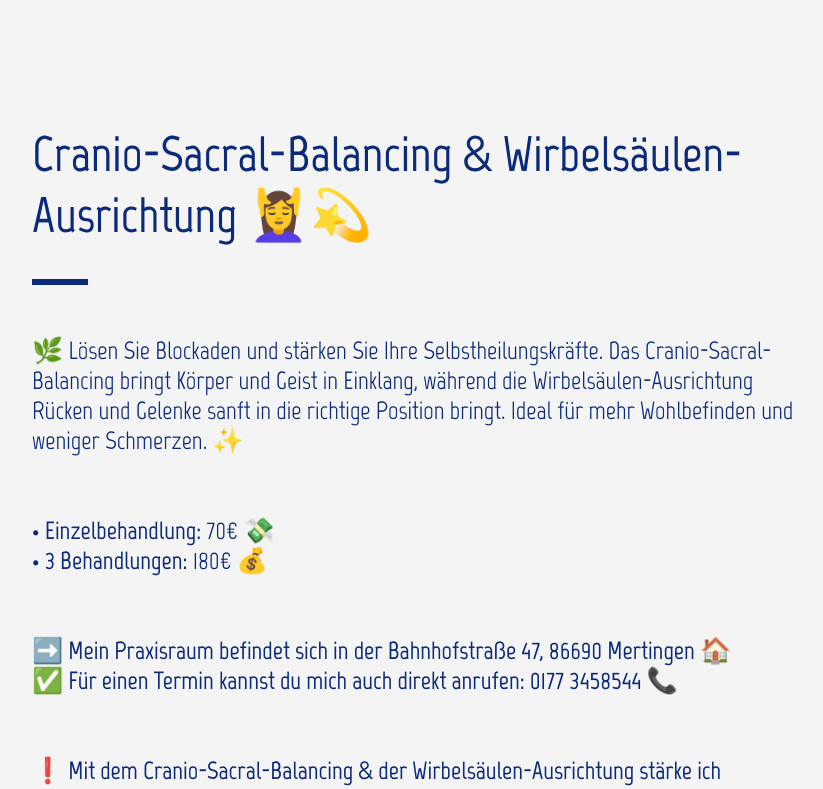
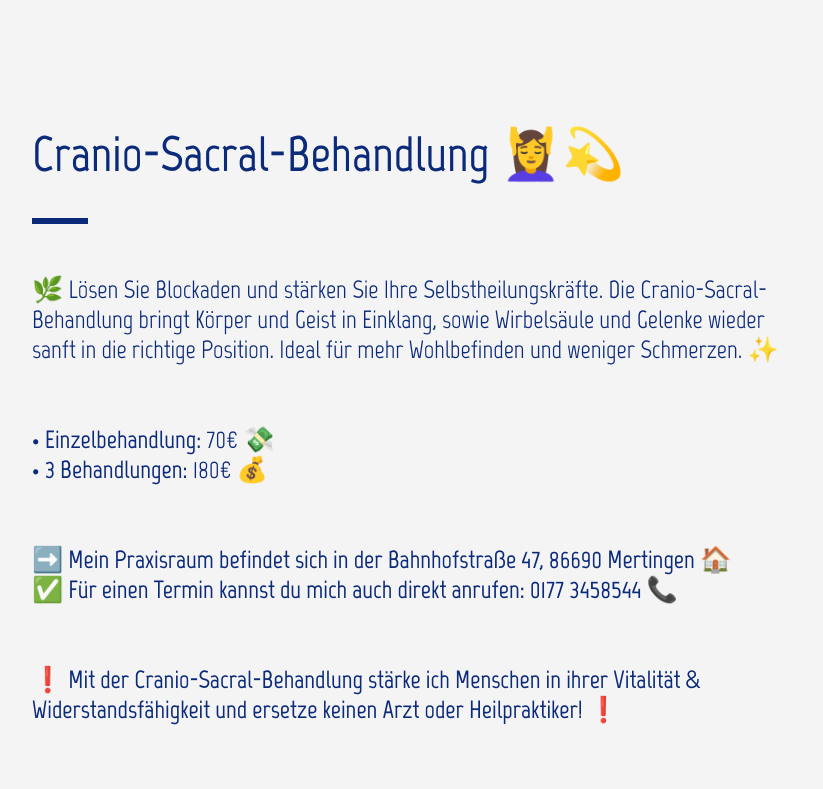
Before and after one commit to TobiasUllrich/HomePageTemplate, an Angular app in the folder hptemplate/: page /Angebote in a window 1280 px wide. Shown: the part 824-1613 px from the top of the page, without its empty margins (224-1047 px from the left). Built offline with nearby package versions, Linux system fonts and the light colour scheme.

Commit message:
cranio überarbeitet

```diff
--- a/hptemplate/src/app/pageeight/pageeight.component.html
+++ b/hptemplate/src/app/pageeight/pageeight.component.html
@@ -21,14 +21,14 @@
 
 
 <!-- HEADER -->
-<h1>Cranio-Sacral-Balancing & Wirbelsäulen-Ausrichtung 💆‍♀️💫</h1>
+<h1>Cranio-Sacral-Behandlung 💆‍♀️💫</h1>
 
 <!-- UNDERLINE -->
 <div style="width:50px;margin-bottom:50px;border:3px solid;"></div>
 
 <!-- Inhalt -->
 <div>
-    <div>🌿 Lösen Sie Blockaden und stärken Sie Ihre Selbstheilungskräfte. Das Cranio-Sacral-Balancing bringt Körper und Geist in Einklang, während die Wirbelsäulen-Ausrichtung Rücken und Gelenke sanft in die richtige Position bringt. Ideal für mehr Wohlbefinden und weniger Schmerzen. ✨</div><br><br>
+    <div>🌿 Lösen Sie Blockaden und stärken Sie Ihre Selbstheilungskräfte. Die Cranio-Sacral-Behandlung bringt Körper und Geist in Einklang, sowie Wirbelsäule und Gelenke wieder sanft in die richtige Position. Ideal für mehr Wohlbefinden und weniger Schmerzen. ✨</div><br><br>
 
     <div>• <strong>Einzelbehandlung:</strong> 70€ 💸</div>
     <div>• <strong>3 Behandlungen:</strong> 180€ 💰</div> <br><br>
@@ -36,7 +36,7 @@
     <div><strong>➡️ Mein Praxisraum befindet sich in der Bahnhofstraße 47, 86690 Mertingen 🏠</strong></div>
     <div><strong>✅ Für einen Termin kannst du mich auch direkt anrufen: 0177 3458544 📞</strong></div><br><br>
 
-    <div><strong>❗ Mit dem Cranio-Sacral-Balancing & der Wirbelsäulen-Ausrichtung stärke ich Menschen in ihrer Vitalität & Widerstandsfähigkeit und ersetze keinen Arzt oder Heilpraktiker! ❗</strong></div><br><br>
+    <div><strong>❗ Mit der Cranio-Sacral-Behandlung stärke ich Menschen in ihrer Vitalität & Widerstandsfähigkeit und ersetze keinen Arzt oder Heilpraktiker! ❗</strong></div><br><br>
 
     <div class="buttons">
       <app-custombutton (click)="routeTo('/Kontakt')" [buttonText]="label"></app-custombutton>
@@ -102,7 +102,7 @@
     ✨ *"Die Sterne wissen, was du brauchst – entdecke deine Bestimmung mit einer astrologischen Beratung."* 🌠 <br><br> -->
 
   <!-- • <strong>Social Media Slogan:</strong> <br>
-    💆‍♂️ *"Mehr Bewegung und weniger Schmerzen – mit Cranio-Sacral-Balancing und Wirbelsäulen-Ausrichtung zu neuem Wohlbefinden!"* 🌟 <br><br> -->
+    💆‍♂️ *"Mehr Bewegung und weniger Schmerzen – mit Cranio-Sacral-Behandlung zu neuem Wohlbefinden!"* 🌟 <br><br> -->
 
   <!-- • <strong>Social Media Slogan:</strong> <br>
     ✨ *"Entdecke dein Leben aus einer höheren Perspektive – mit einer Akasha-Chronik-Lesung."* 🌠 <br><br> -->
--- a/hptemplate/src/app/pagefour/pagefour.component.html
+++ b/hptemplate/src/app/pagefour/pagefour.component.html
@@ -63,11 +63,11 @@
     So würde ich die evolutionäre Astrologie auch als sehr bildhaft und imaginativ beschreiben, was mir bei der klassischen Astrologie meist gefehlt hat.
     Ein weiterer Punkt ist, dass die evolutionäre Astrologie Lösungen anbietet, statt sich in fatalistische Prognosen zu verstricken.</span>
 
-    <h3>🌊 Wie kam ich zum Cranio-Sacral-Balancing?</h3>
+    <h3>🌊 Wie kam ich zum Cranio-Sacral-Therapie?</h3>
     <span>Ebenso wie mir eine gute Freundin das Buch über die Evolutionäre Astrologie in die Hand gedrückt hat, so hat stellte sie mir gute 1,5 Jahre später bei einem Spaziergang die Frage: "Wäre es nicht etwas für dich etwas mit den Händen zu tun?".
        Auch in diesem Fall habe ich gefunden ohne zu suchen. Durch ihren Tipp saß ich ein paar Monate später im Einführungsseminar für die Ausbildung in Biodynamischer Cranio-Sacral-Therapie an der Freiburger Cranio- & Polarity-Schule. </span>
 
-    <h3>🔎 Was ist Cranio-Sacral-Balancing?</h3>
+    <h3>🔎 Was ist Cranio-Sacral-Therapie?</h3>
     <span>Die Methode hat sich in der ersten Hälfte des 20. Jahrhunderts aus der Osteopathie heraus entwickelt und entfaltet ihre Wirkung mittels sanfter Berührungen auf körperlicher, geistiger & seelischer Ebene. Die Gehirn-Rückenmarksflüssigkeit (Liquor), die im Schädel und der Wirbelsäule zirkuliert, ist der Indikator der Cranio-Sacralen-Energiearbeit.
        Diese Flüssigkeit schützt, nährt und bewegt unser Nervensystem vom Schädel (Cranium) bis zum Kreuzbein (Sacrum). Der cranio-sacrale Rhythmus ist im ganzen Körper über das Bindegewebe spürbar. So können Blockaden im wahrsten Sinne des Wortes "ertastet" und in weiterer Folge mit sanften Griffen aufgelöst werden.
        Das biodynamische Modell geht davon aus, dass jeder Mensch bereits innerlich heil ist, ihm nichts hinzugefügt oder weggenommen werden muss.
--- a/hptemplate/src/app/pagetwo/pagetwo.component.html
+++ b/hptemplate/src/app/pagetwo/pagetwo.component.html
@@ -1,5 +1,5 @@
 <!-- HEADER -->
-<h1>Cranio-Sacral-Balancing 🌊</h1>
+<h1>Cranio-Sacral-Behandlung 🌊</h1>
 
 <!-- UNDERLINE -->
 <div style="width:50px;margin-bottom:50px;border:3px solid;"></div>
@@ -8,7 +8,7 @@
 
 <div id="aboutCranio" class="explanation-container2">
     <img src="assets/img/cranio-1.jpg">
-    <h3>🔎 Was ist Cranio-Sacral-Balancing?</h3>
+    <h3>🔎 Was ist Cranio-Sacral-Therapie?</h3>
     <span>Die Methode hat sich in der ersten Hälfte des 20. Jahrhunderts aus der Osteopathie heraus entwickelt und entfaltet ihre Wirkung mittels sanfter Berührungen auf körperlicher, geistiger & seelischer Ebene. Die Gehirn-Rückenmarksflüssigkeit (Liquor), die im Schädel und der Wirbelsäule zirkuliert, ist der Indikator der Cranio-Sacralen-Energiearbeit. Diese Flüssigkeit schützt, nährt und bewegt unser Nervensystem vom Schädel (Cranium) bis zum Kreuzbein (Sacrum). Der cranio-sacrale Rhythmus ist im ganzen Körper über das Bindegewebe spürbar. So können Blockaden im wahrsten Sinne des Wortes "ertastet" und in weiterer Folge mit sanften Griffen aufgelöst werden. Das biodynamische Modell geht davon aus, dass jeder Mensch bereits innerlich heil ist, ihm nichts hinzugefügt oder weggenommen werden muss. Es muss lediglich der schon in ihm angelegte innere Heilungsplan aktiviert werden. Dann ist es wie der griechische Philosoph Heraklit sagte: "Panta Rhei - alles fließt."</span>
 </div>
 
--- a/hptemplate/src/app/startpage/startpage.component.ts
+++ b/hptemplate/src/app/startpage/startpage.component.ts
@@ -18,9 +18,9 @@ export class StartpageComponent {
    ];
 
   caption: string[] =[
-    'Astrologe & Cranio-Sacral-Balancer 🌀',
+    'Astrologe & Heiler 🌀',
     'Evolutionäre Astrologie: Kurse 📖',
-    'Cranio-Sacral-Balancing 🌊',
+    'Cranio-Sacral-Behandlung 🌊',
     'Evolutionäre Astrologie: Beratung ⭐'
    ];
 
@@ -54,7 +54,7 @@ export class StartpageComponent {
 
    textForInfoboxes: string[] =[
     'Der einzige & größte YouTube-Kanal zum Thema Evolutionäre Astrologie. Dort findest du eine systematische Einführung in die Evolutionäre Astrologie!',
-    'Mit dem Cranio-Sacral-Balancing & der Wirbelsäulen-Ausrichtung stärke ich Menschen in ihrer Vitalität & Widerstandsfähigkeit und ersetze keinen Arzt oder Heilpraktiker!',
+    'Mit der Cranio-Sacral-Behandlung stärke ich Menschen in ihrer Vitalität & Widerstandsfähigkeit und ersetze keinen Arzt oder Heilpraktiker!',
    ];
 
    routeForInfoboxes: string[] =[
```
